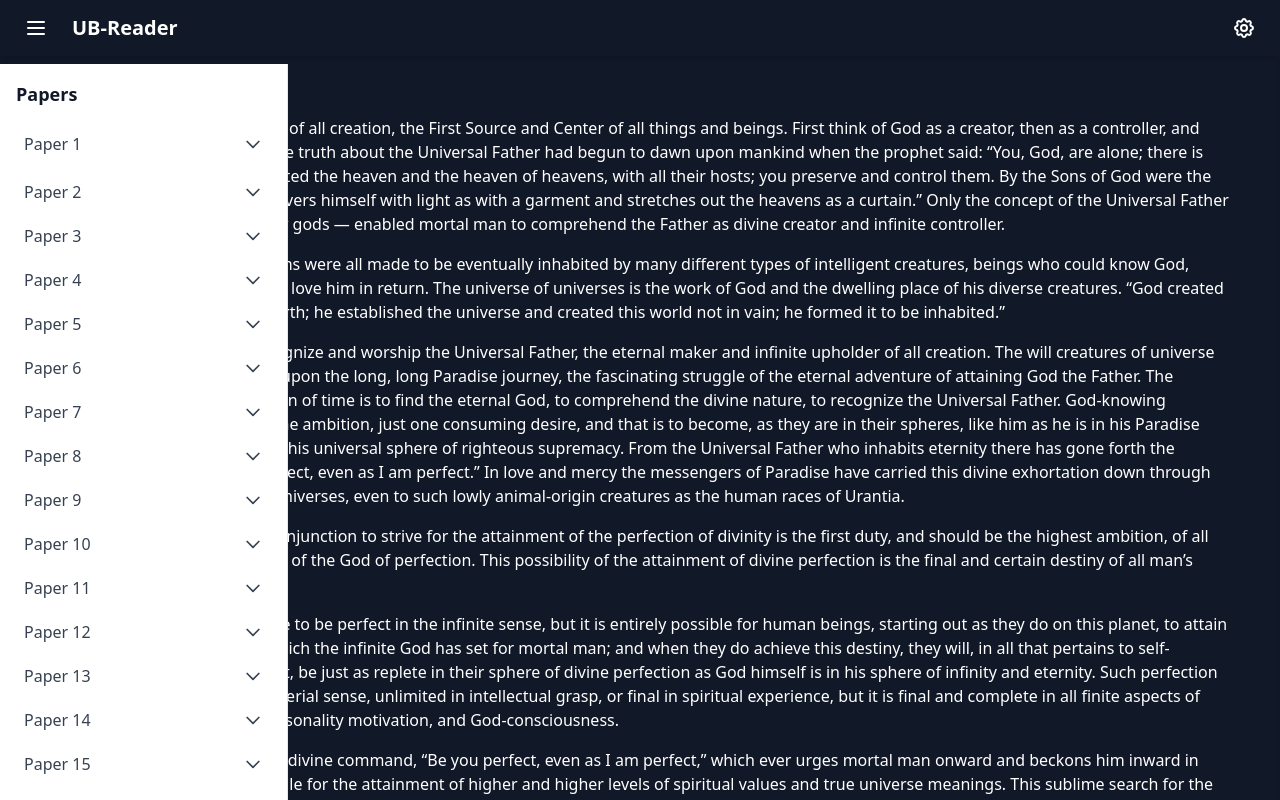
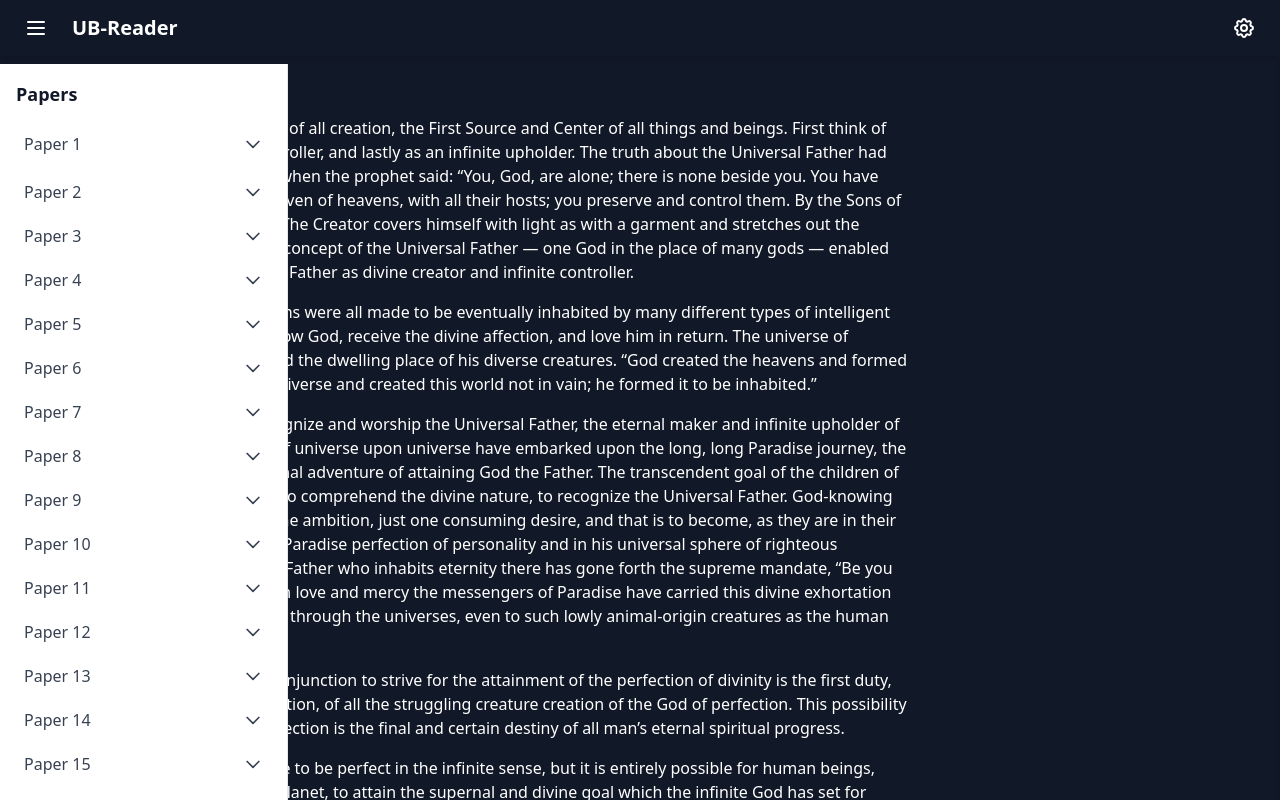
Before and after one commit to emen7/ecosystem, a Next.js app: page /paper/1 in a window 1280 px wide. Both pictures are taken after a click on the button 36 px from the left and 28 px from the top of the page. Shown: the top 800 px of the page. Built offline with nearby package versions, Linux system fonts and the light colour scheme.

Commit message:
Fix reading area width for better readability

```diff
--- a/app/components/ReadingArea.tsx
+++ b/app/components/ReadingArea.tsx
@@ -197,14 +197,16 @@ const ReadingArea: React.FC<ReadingAreaProps> = ({
   }
 
   return (
-    <div className={`
+    <div
+      className={`
       ${getFontFamilyClass()}
       ${getFontSizeClass()}
       ${getLineSpacingClass()}
       ${getMarginWidthClass()}
-      p-4 transition-colors duration-300
+      p-4 transition-colors duration-300 max-w-4xl mx-auto
       ${isModernTheme ? 'modern-theme' : 'traditional-theme'}
-    `}>
+    `}
+    >
       <h2 className={`font-bold mb-2 ${getFontSizeClass() === 'text-sm' ? 'text-lg' : getFontSizeClass() === 'text-base' ? 'text-xl' : getFontSizeClass() === 'text-lg' ? 'text-2xl' : getFontSizeClass() === 'text-xl' ? 'text-3xl' : 'text-4xl'}`}>
         {selectedPaper}
       </h2>
```
